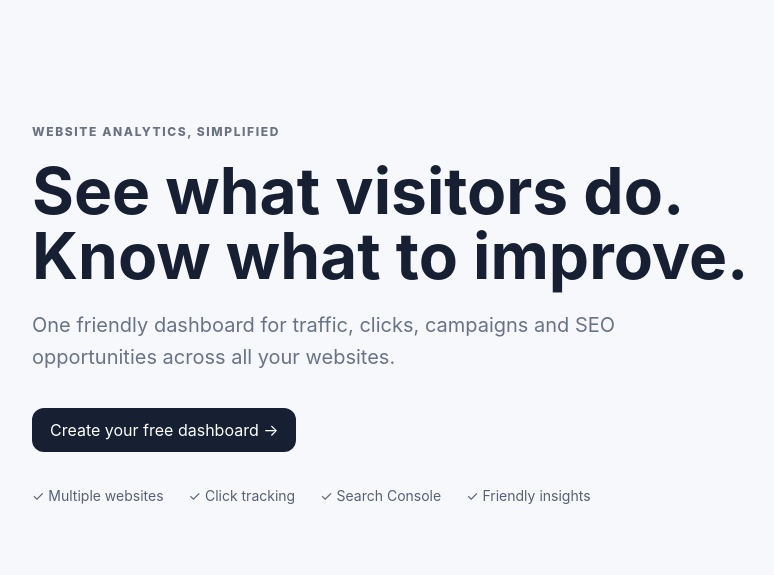
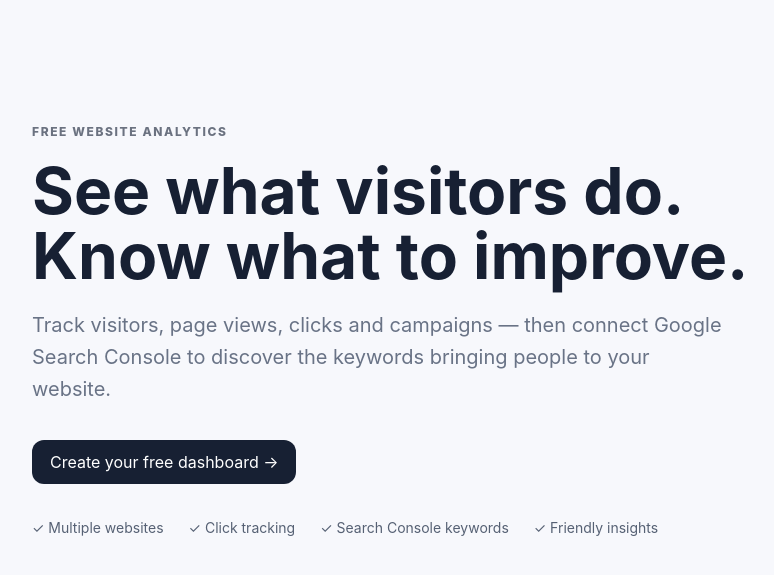
Before and after one commit to jomskiedre/sitepulse, a Flask app: page / in a window 1280 px wide. Shown: the part 72-647 px from the top of the page, without its empty margins (78-852 px from the left). Run offline with Flask 3, Linux system fonts and the light colour scheme.

Commit message:
Fix SitePulse landing page

```diff
--- a/templates/index.html
+++ b/templates/index.html
@@ -1 +1 @@
-<!doctype html><html><head><meta charset="utf-8"><meta name="viewport" content="width=device-width,initial-scale=1"><title>SitePulse</title><link rel="stylesheet" href="/static/style.css"></head><body><nav><b>⚡ SitePulse</b><div><a href="/login">Log in</a><a class="pill" href="/signup">Start free</a></div></nav><main class="hero"><span class="eyebrow">WEBSITE ANALYTICS, SIMPLIFIED</span><h1>See what visitors do.<br><em>Know what to improve.</em></h1><p>One friendly dashboard for traffic, clicks, campaigns and SEO opportunities across all your websites.</p><div><a class="cta" href="/signup">Create your free dashboard →</a></div><div class="features"><span>✓ Multiple websites</span><span>✓ Click tracking</span><span>✓ Search Console</span><span>✓ Friendly insights</span></div></main></body></html>
+<!doctype html><html><head><meta charset="utf-8"><meta name="viewport" content="width=device-width,initial-scale=1"><title>SitePulse — Website Analytics</title><link rel="stylesheet" href="/static/style.css"></head><body><nav><b>⚡ SitePulse</b><div><a href="/login">Log in</a><a class="pill" href="/signup">Start free</a></div></nav><main class="hero"><span class="eyebrow">FREE WEBSITE ANALYTICS</span><h1>See what visitors do.<br><em>Know what to improve.</em></h1><p>Track visitors, page views, clicks and campaigns — then connect Google Search Console to discover the keywords bringing people to your website.</p><div><a class="cta" href="/signup">Create your free dashboard →</a></div><div class="features"><span>✓ Multiple websites</span><span>✓ Click tracking</span><span>✓ Search Console keywords</span><span>✓ Friendly insights</span></div></main></body></html>
```
